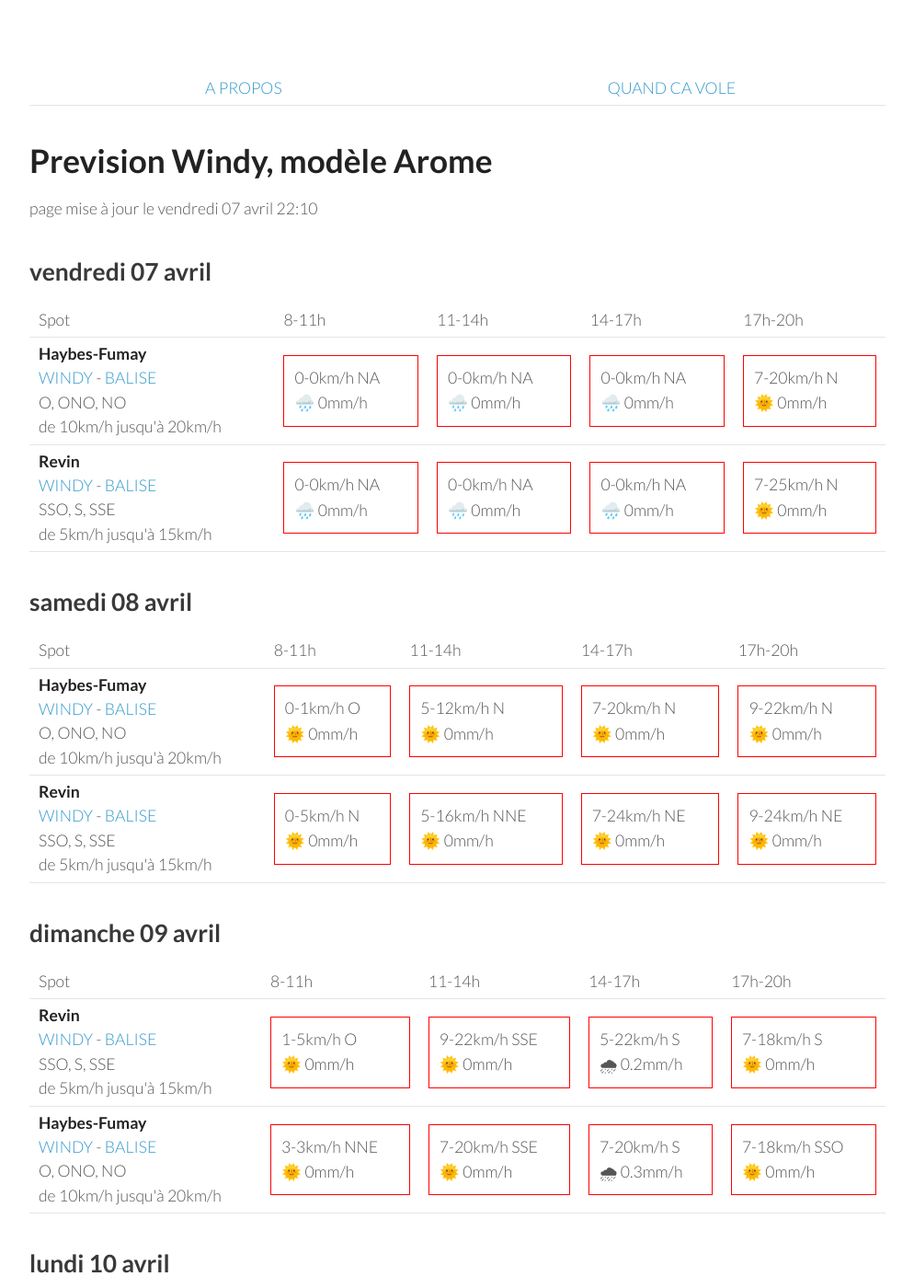
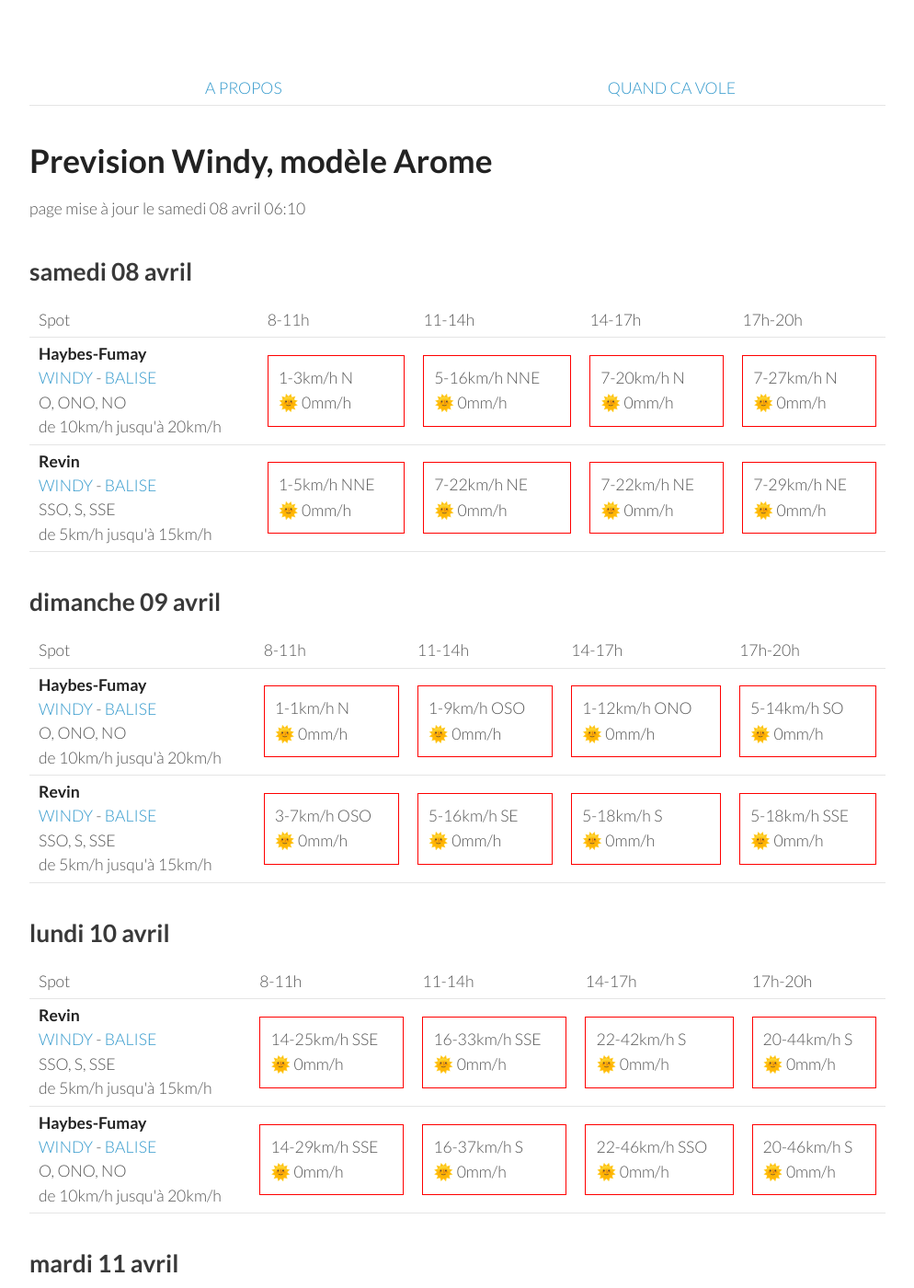
Before and after one commit to parapente-dans-le-nord/parapente-dans-le-nord.github.io, a Jekyll site: the page built from ardennes.markdown, in a window 1280 px wide and 1400 px high. Shown: the whole window at 92% size, without its empty margins (26-1020 px from the left). Built offline with Jekyll 4.4.1, drawn with Linux system fonts in a browser that asks for light colours; some of the changed text lies outside the part shown.

Commit message:
update index.markdown

```diff
--- a/ardennes.markdown
+++ b/ardennes.markdown
@@ -7,42 +7,8 @@ title:  "Tous les spots"
 {: .links}
 
 # Prevision Windy, modèle Arome
-page mise à jour le vendredi 07 avril 22:10
+page mise à jour le samedi 08 avril 06:10
 
-## vendredi 07 avril
-
-{::nomarkdown}
-<table>
-  <tbody>
-    <tr>
-      <td>Spot</td>
-      <td>8-11h</td>
-      <td>11-14h</td>
-      <td>14-17h</td>
-      <td>17h-20h</td>
-    </tr>
-<tr>
-        <td><strong>Haybes-Fumay</strong><br><a href="https://windy.com/49.998/4.715?49.913,4.738,10">WINDY</a> - <span class=""><a href="http://www.balisemeteo.com/balise.php?idBalise=104">BALISE</a> </span><br> <span class="vent-favorable">O, ONO, NO</span><br><span class="force-vent">de 10km/h jusqu'à 20km/h</span> </td>
-
-            <td><div class="not-flyable"><p>0-0km/h NA</p><p>🌧️ 0mm/h</p></div></td>
-            <td><div class="not-flyable"><p>0-0km/h NA</p><p>🌧️ 0mm/h</p></div></td>
-            <td><div class="not-flyable"><p>0-0km/h NA</p><p>🌧️ 0mm/h</p></div></td>
-            <td><div class="not-flyable"><p>7-20km/h N</p><p>🌞 0mm/h</p></div></td>
-
-    </tr>
-<tr>
-        <td><strong>Revin</strong><br><a href="https://windy.com/49.948/4.625?49.543,4.625,8">WINDY</a> - <span class=""><a href="http://www.balisemeteo.com/balise.php?idBalise=5019">BALISE</a> </span><br> <span class="vent-favorable">SSO, S, SSE</span><br><span class="force-vent">de 5km/h jusqu'à 15km/h</span> </td>
-
-            <td><div class="not-flyable"><p>0-0km/h NA</p><p>🌧️ 0mm/h</p></div></td>
-            <td><div class="not-flyable"><p>0-0km/h NA</p><p>🌧️ 0mm/h</p></div></td>
-            <td><div class="not-flyable"><p>0-0km/h NA</p><p>🌧️ 0mm/h</p></div></td>
-            <td><div class="not-flyable"><p>7-25km/h N</p><p>🌞 0mm/h</p></div></td>
-
-    </tr>
-
-</tbody>
-</table>
-{:/}
 ## samedi 08 avril
 
 {::nomarkdown}
@@ -58,20 +24,20 @@ page mise à jour le vendredi 07 avril 22:10
 <tr>
         <td><strong>Haybes-Fumay</strong><br><a href="https://windy.com/49.998/4.715?49.913,4.738,10">WINDY</a> - <span class=""><a href="http://www.balisemeteo.com/balise.php?idBalise=104">BALISE</a> </span><br> <span class="vent-favorable">O, ONO, NO</span><br><span class="force-vent">de 10km/h jusqu'à 20km/h</span> </td>
 
-            <td><div class="not-flyable"><p>0-1km/h O</p><p>🌞 0mm/h</p></div></td>
-            <td><div class="not-flyable"><p>5-12km/h N</p><p>🌞 0mm/h</p></div></td>
+            <td><div class="not-flyable"><p>1-3km/h N</p><p>🌞 0mm/h</p></div></td>
+            <td><div class="not-flyable"><p>5-16km/h NNE</p><p>🌞 0mm/h</p></div></td>
             <td><div class="not-flyable"><p>7-20km/h N</p><p>🌞 0mm/h</p></div></td>
-            <td><div class="not-flyable"><p>9-22km/h N</p><p>🌞 0mm/h</p></div></td>
+            <td><div class="not-flyable"><p>7-27km/h N</p><p>🌞 0mm/h</p></div></td>
 
 
     </tr>
 <tr>
         <td><strong>Revin</strong><br><a href="https://windy.com/49.948/4.625?49.543,4.625,8">WINDY</a> - <span class=""><a href="http://www.balisemeteo.com/balise.php?idBalise=5019">BALISE</a> </span><br> <span class="vent-favorable">SSO, S, SSE</span><br><span class="force-vent">de 5km/h jusqu'à 15km/h</span> </td>
 
-            <td><div class="not-flyable"><p>0-5km/h N</p><p>🌞 0mm/h</p></div></td>
-            <td><div class="not-flyable"><p>5-16km/h NNE</p><p>🌞 0mm/h</p></div></td>
-            <td><div class="not-flyable"><p>7-24km/h NE</p><p>🌞 0mm/h</p></div></td>
-            <td><div class="not-flyable"><p>9-24km/h NE</p><p>🌞 0mm/h</p></div></td>
+            <td><div class="not-flyable"><p>1-5km/h NNE</p><p>🌞 0mm/h</p></div></td>
+            <td><div class="not-flyable"><p>7-22km/h NE</p><p>🌞 0mm/h</p></div></td>
+            <td><div class="not-flyable"><p>7-22km/h NE</p><p>🌞 0mm/h</p></div></td>
+            <td><div class="not-flyable"><p>7-29km/h NE</p><p>🌞 0mm/h</p></div></td>
 
 
     </tr>
@@ -92,22 +58,22 @@ page mise à jour le vendredi 07 avril 22:10
       <td>17h-20h</td>
     </tr>
 <tr>
-        <td><strong>Revin</strong><br><a href="https://windy.com/49.948/4.625?49.543,4.625,8">WINDY</a> - <span class=""><a href="http://www.balisemeteo.com/balise.php?idBalise=5019">BALISE</a> </span><br> <span class="vent-favorable">SSO, S, SSE</span><br><span class="force-vent">de 5km/h jusqu'à 15km/h</span> </td>
+        <td><strong>Haybes-Fumay</strong><br><a href="https://windy.com/49.998/4.715?49.913,4.738,10">WINDY</a> - <span class=""><a href="http://www.balisemeteo.com/balise.php?idBalise=104">BALISE</a> </span><br> <span class="vent-favorable">O, ONO, NO</span><br><span class="force-vent">de 10km/h jusqu'à 20km/h</span> </td>
 
-            <td><div class="not-flyable"><p>1-5km/h O</p><p>🌞 0mm/h</p></div></td>
-            <td><div class="not-flyable"><p>9-22km/h SSE</p><p>🌞 0mm/h</p></div></td>
-            <td><div class="not-flyable"><p>5-22km/h S</p><p>🌧 0.2mm/h</p></div></td>
-            <td><div class="not-flyable"><p>7-18km/h S</p><p>🌞 0mm/h</p></div></td>
+            <td><div class="not-flyable"><p>1-1km/h N</p><p>🌞 0mm/h</p></div></td>
+            <td><div class="not-flyable"><p>1-9km/h OSO</p><p>🌞 0mm/h</p></div></td>
+            <td><div class="not-flyable"><p>1-12km/h ONO</p><p>🌞 0mm/h</p></div></td>
+            <td><div class="not-flyable"><p>5-14km/h SO</p><p>🌞 0mm/h</p></div></td>
 
 
     </tr>
 <tr>
-        <td><strong>Haybes-Fumay</strong><br><a href="https://windy.com/49.998/4.715?49.913,4.738,10">WINDY</a> - <span class=""><a href="http://www.balisemeteo.com/balise.php?idBalise=104">BALISE</a> </span><br> <span class="vent-favorable">O, ONO, NO</span><br><span class="force-vent">de 10km/h jusqu'à 20km/h</span> </td>
+        <td><strong>Revin</strong><br><a href="https://windy.com/49.948/4.625?49.543,4.625,8">WINDY</a> - <span class=""><a href="http://www.balisemeteo.com/balise.php?idBalise=5019">BALISE</a> </span><br> <span class="vent-favorable">SSO, S, SSE</span><br><span class="force-vent">de 5km/h jusqu'à 15km/h</span> </td>
 
-            <td><div class="not-flyable"><p>3-3km/h NNE</p><p>🌞 0mm/h</p></div></td>
-            <td><div class="not-flyable"><p>7-20km/h SSE</p><p>🌞 0mm/h</p></div></td>
-            <td><div class="not-flyable"><p>7-20km/h S</p><p>🌧 0.3mm/h</p></div></td>
-            <td><div class="not-flyable"><p>7-18km/h SSO</p><p>🌞 0mm/h</p></div></td>
+            <td><div class="not-flyable"><p>3-7km/h OSO</p><p>🌞 0mm/h</p></div></td>
+            <td><div class="not-flyable"><p>5-16km/h SE</p><p>🌞 0mm/h</p></div></td>
+            <td><div class="not-flyable"><p>5-18km/h S</p><p>🌞 0mm/h</p></div></td>
+            <td><div class="not-flyable"><p>5-18km/h SSE</p><p>🌞 0mm/h</p></div></td>
 
 
     </tr>
@@ -132,18 +98,18 @@ page mise à jour le vendredi 07 avril 22:10
 
             <td><div class="not-flyable"><p>14-25km/h SSE</p><p>🌞 0mm/h</p></div></td>
             <td><div class="not-flyable"><p>16-33km/h SSE</p><p>🌞 0mm/h</p></div></td>
-            <td><div class="not-flyable"><p>24-48km/h S</p><p>🌞 0mm/h</p></div></td>
-            <td><div class="not-flyable"><p>22-51km/h SSO</p><p>🌞 0mm/h</p></div></td>
+            <td><div class="not-flyable"><p>22-42km/h S</p><p>🌞 0mm/h</p></div></td>
+            <td><div class="not-flyable"><p>20-44km/h S</p><p>🌞 0mm/h</p></div></td>
 
 
     </tr>
 <tr>
         <td><strong>Haybes-Fumay</strong><br><a href="https://windy.com/49.998/4.715?49.913,4.738,10">WINDY</a> - <span class=""><a href="http://www.balisemeteo.com/balise.php?idBalise=104">BALISE</a> </span><br> <span class="vent-favorable">O, ONO, NO</span><br><span class="force-vent">de 10km/h jusqu'à 20km/h</span> </td>
 
-            <td><div class="not-flyable"><p>16-31km/h SSE</p><p>🌞 0mm/h</p></div></td>
-            <td><div class="not-flyable"><p>18-37km/h S</p><p>🌞 0mm/h</p></div></td>
-            <td><div class="not-flyable"><p>25-51km/h SSO</p><p>🌞 0mm/h</p></div></td>
-            <td><div class="not-flyable"><p>22-55km/h SSO</p><p>🌞 0mm/h</p></div></td>
+            <td><div class="not-flyable"><p>14-29km/h SSE</p><p>🌞 0mm/h</p></div></td>
+            <td><div class="not-flyable"><p>16-37km/h S</p><p>🌞 0mm/h</p></div></td>
+            <td><div class="not-flyable"><p>22-46km/h SSO</p><p>🌞 0mm/h</p></div></td>
+            <td><div class="not-flyable"><p>20-46km/h S</p><p>🌞 0mm/h</p></div></td>
 
 
     </tr>
@@ -166,8 +132,8 @@ page mise à jour le vendredi 07 avril 22:10
 <tr>
         <td><strong>Haybes-Fumay</strong><br><a href="https://windy.com/49.998/4.715?49.913,4.738,10">WINDY</a> - <span class=""><a href="http://www.balisemeteo.com/balise.php?idBalise=104">BALISE</a> </span><br> <span class="vent-favorable">O, ONO, NO</span><br><span class="force-vent">de 10km/h jusqu'à 20km/h</span> </td>
 
-            <td><div class="not-flyable"><p>25-50km/h OSO</p><p>🌞 0mm/h</p></div></td>
-            <td><div class="not-flyable"><p>29-61km/h O</p><p>🌧 0.2mm/h</p></div></td>
+            <td><div class="not-flyable"><p>20-40km/h OSO</p><p>🌞 0mm/h</p></div></td>
+            <td><div class="not-flyable"><p>24-50km/h O</p><p>🌧 0.3mm/h</p></div></td>
             <td><div class="not-flyable"><p>27-62km/h O</p><p>🌞 0mm/h</p></div></td>
             <td><div class="not-flyable"><p>22-57km/h O</p><p>🌧 0.2mm/h</p></div></td>
 
@@ -176,8 +142,8 @@ page mise à jour le vendredi 07 avril 22:10
 <tr>
         <td><strong>Revin</strong><br><a href="https://windy.com/49.948/4.625?49.543,4.625,8">WINDY</a> - <span class=""><a href="http://www.balisemeteo.com/balise.php?idBalise=5019">BALISE</a> </span><br> <span class="vent-favorable">SSO, S, SSE</span><br><span class="force-vent">de 5km/h jusqu'à 15km/h</span> </td>
 
-            <td><div class="not-flyable"><p>25-48km/h O</p><p>🌞 0mm/h</p></div></td>
-            <td><div class="not-flyable"><p>29-59km/h O</p><p>🌧 0.2mm/h</p></div></td>
+            <td><div class="not-flyable"><p>20-38km/h OSO</p><p>🌞 0mm/h</p></div></td>
+            <td><div class="not-flyable"><p>24-48km/h O</p><p>🌧 0.3mm/h</p></div></td>
             <td><div class="not-flyable"><p>27-61km/h O</p><p>🌞 0mm/h</p></div></td>
             <td><div class="not-flyable"><p>20-57km/h O</p><p>🌧 0.2mm/h</p></div></td>
 
```
